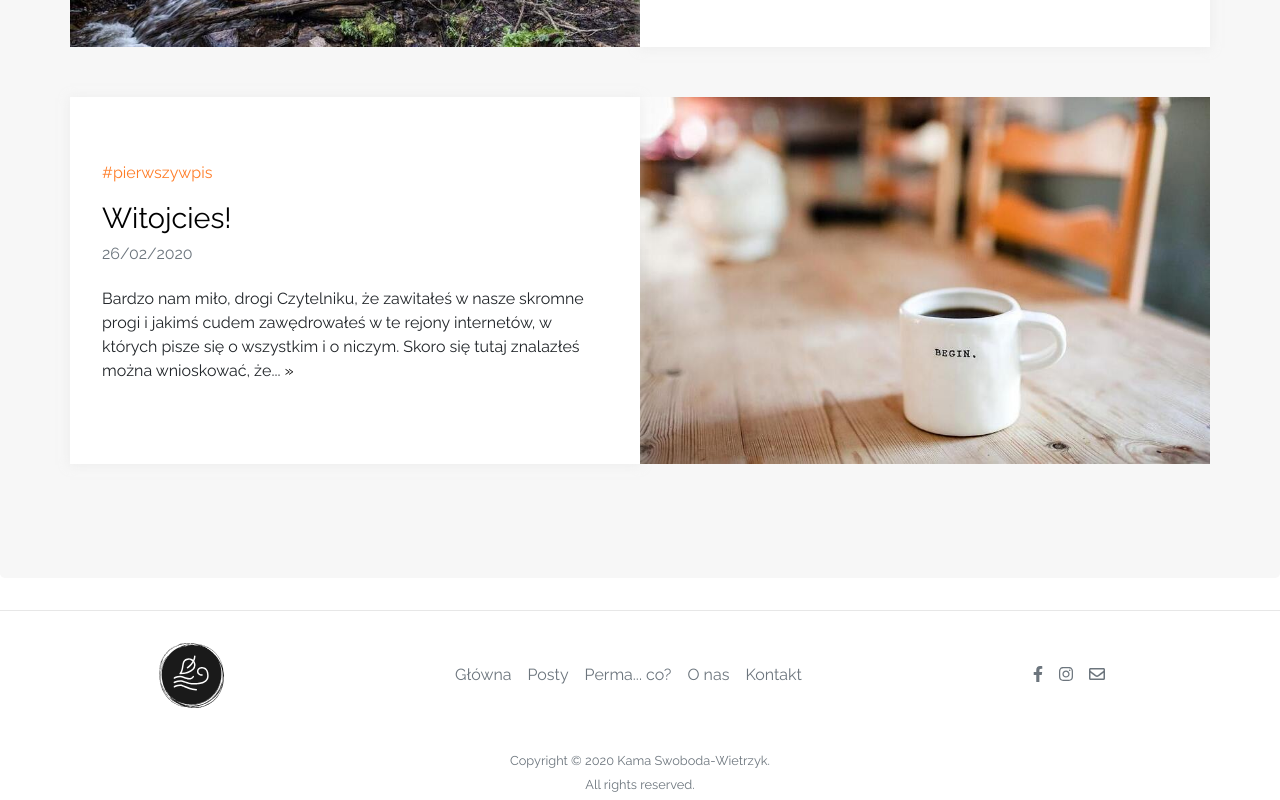
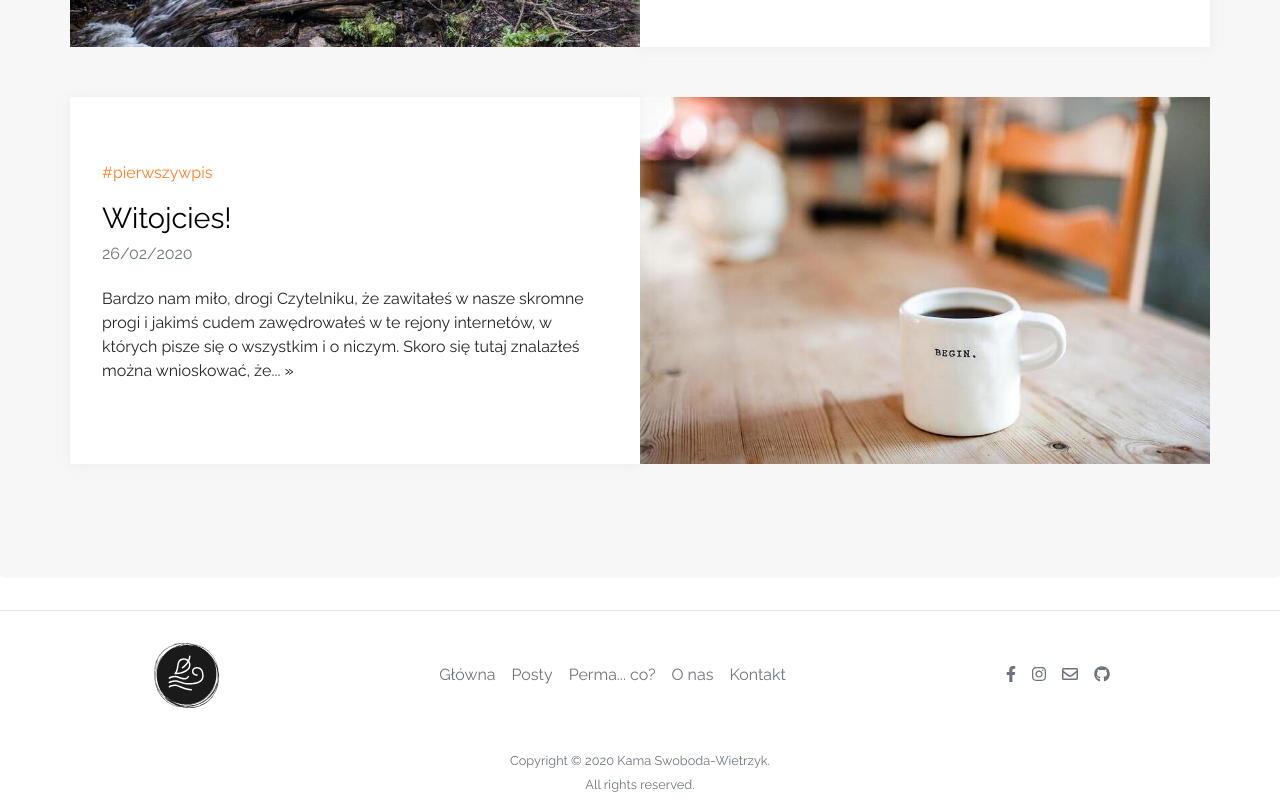
Before and after one commit to kamawietrzyk/siedlisko, a React (Create React App) app: page / in a window 1280 px wide. Shown: the part 701-1501 px from the top of the page. Built offline with nearby package versions, Linux system fonts and the light colour scheme; a web font is replaced by a local one.

Commit message:
github icon added to footer

```diff
--- a/src/components/Footer/index.js
+++ b/src/components/Footer/index.js
@@ -1,7 +1,7 @@
 import React from 'react'
 import { Link } from 'react-router-dom'
 import { FontAwesomeIcon } from '@fortawesome/react-fontawesome'
-import { faFacebookF, faInstagram } from '@fortawesome/free-brands-svg-icons'
+import { faFacebookF, faInstagram, faGithub } from '@fortawesome/free-brands-svg-icons'
 import { faEnvelope } from '@fortawesome/free-regular-svg-icons'
 import logoSmall from './logoSmall.svg'
 import './index.scss'
@@ -33,6 +33,7 @@ const Footer = () => (
         <a href="https://www.facebook.com/tomtomlittlewind" target="_blank" rel="noopener noreferrer" className="Footer__icon text-muted"><FontAwesomeIcon icon={faFacebookF} /></a>
         <a href="https://www.instagram.com/_kamykowe_/" target="_blank" rel="noopener noreferrer" className="Footer__icon text-muted"><FontAwesomeIcon icon={faInstagram} /></a>
         <a href={URLS.CONTACT} className="Footer__icon text-muted"><FontAwesomeIcon icon={faEnvelope} /></a>
+        <a href="https://github.com/kamawietrzyk/" target="blank" rel="noopener noreferrer" className="Footer__icon text-muted"><FontAwesomeIcon icon={faGithub} /></a>
       </div>
     </div>
     <div className="text-center pt-2 pb-1 text-muted">
```
